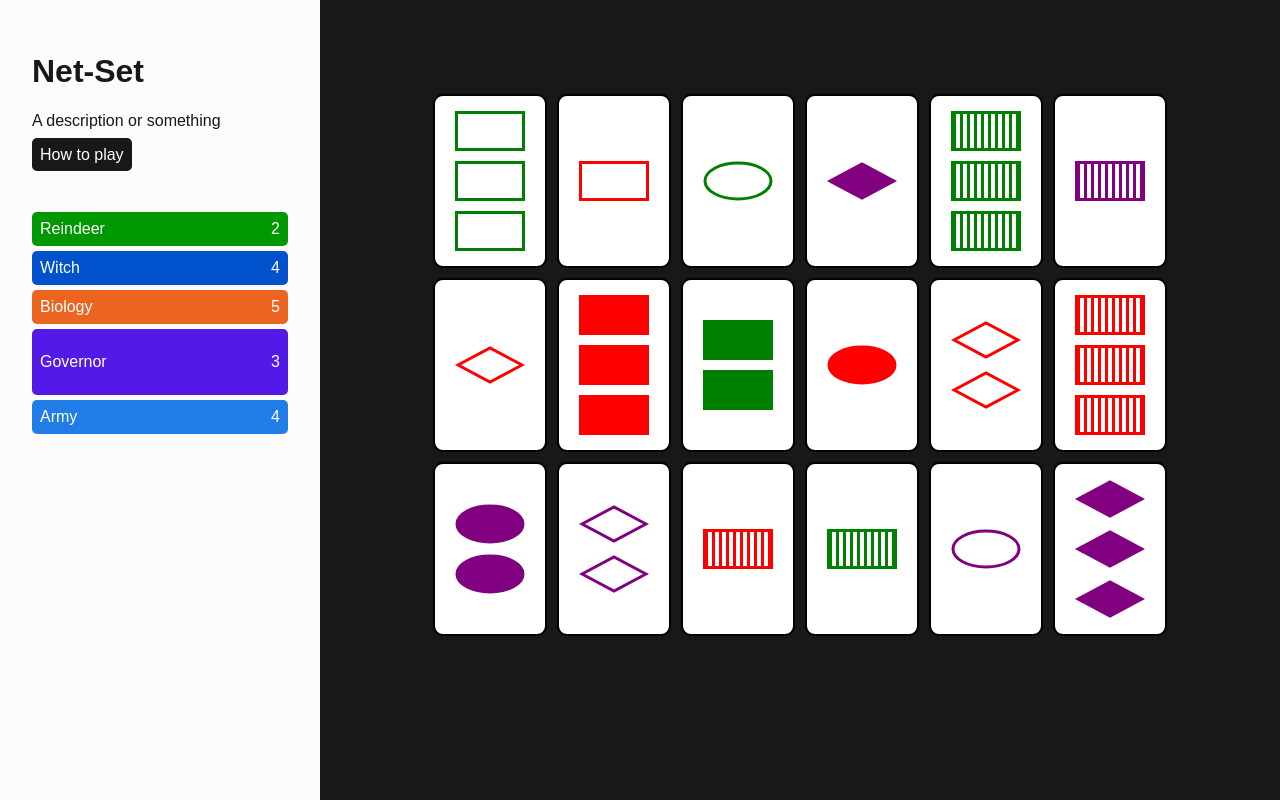
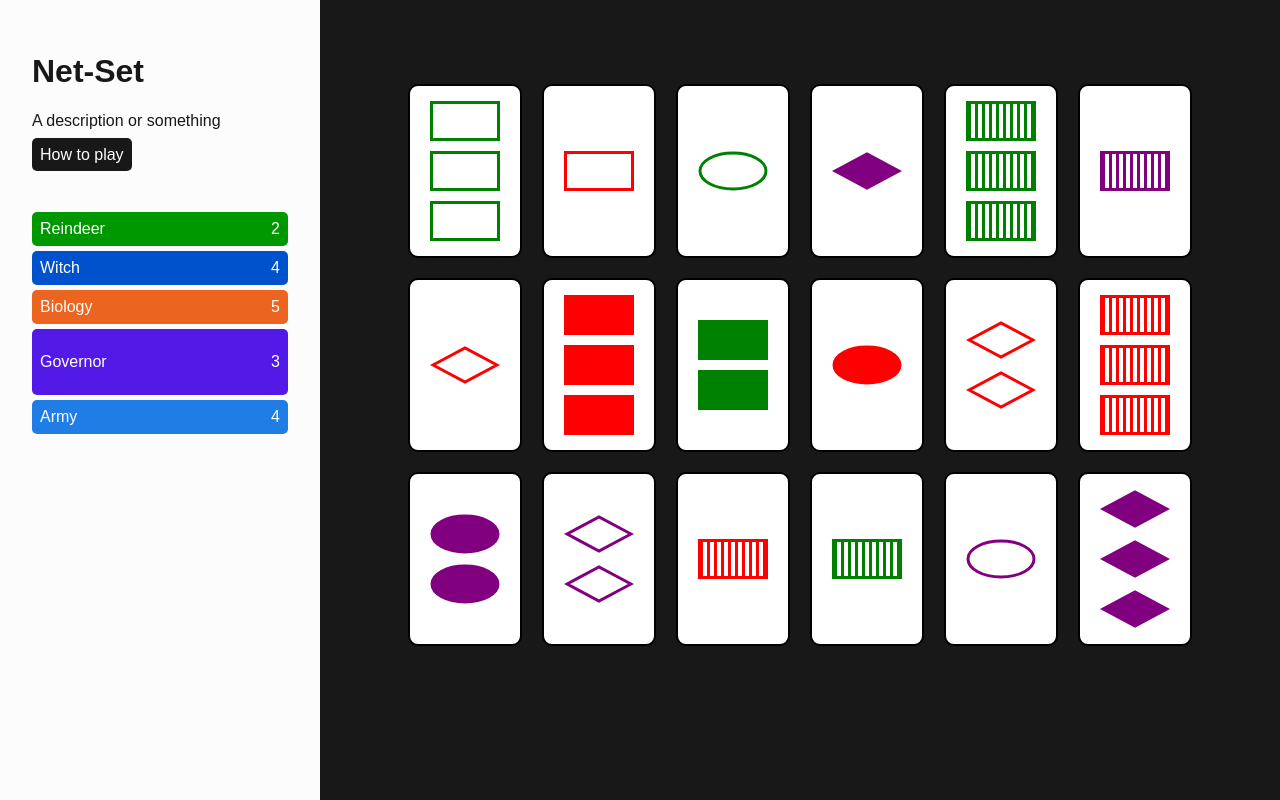
Before and after one commit to vakila/net-set, a web app: file index.html in a window 1280 px wide. Run offline with its HTML, style and script files only (its server is not run), Linux system fonts and the light colour scheme.

Commit message:
Wider margin on cards

```diff
--- a/public/cards.css
+++ b/public/cards.css
@@ -32,7 +32,7 @@
   flex-wrap: column;
   align-items: center; /* vertical
   justify-content: center; /* horizontal */
-  margin: 5px;
+  margin: 10px;
   width: 110px;
   height: 170px;
   background-color: white;
```
